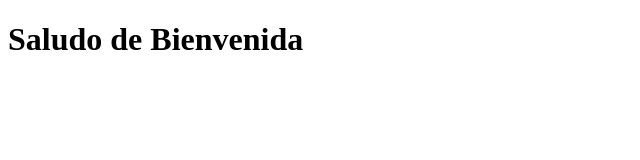
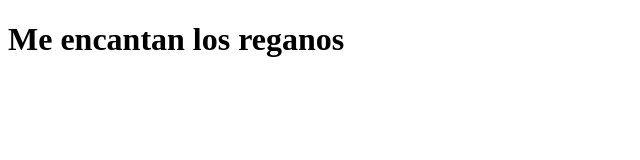
Before and after one commit to mapulgarin2/git3, a plain HTML site: page index.html in a window 1280 px wide. Shown: the whole page, without its empty margins (0-640 px from the left). Drawn offline with Linux system fonts and the light colour scheme.

Commit message:
cambie el index por que me mando

```diff
--- a/index.html
+++ b/index.html
@@ -7,6 +7,6 @@
     <title>Document</title>
 </head>
 <body>
-    <h1>Saludo de Bienvenida</h1>
+    <h1>Me encantan los reganos</h1>
 </body>
 </html>
```
